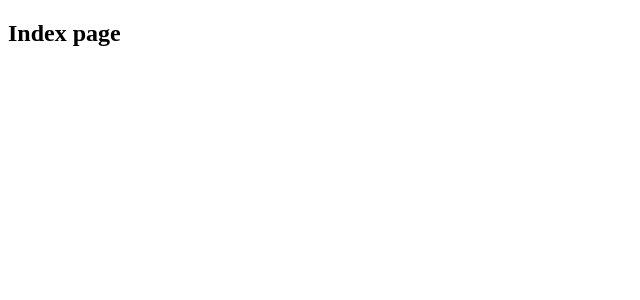
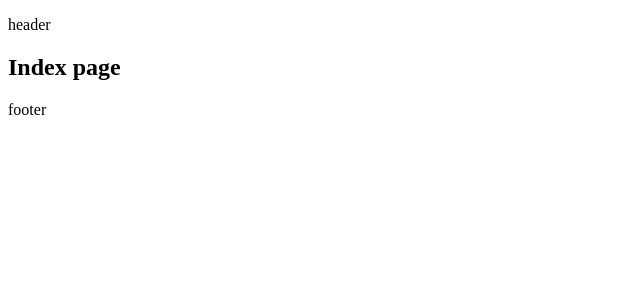
Before and after one commit to jovanSlavujevic96/MultiUserSEOBloggingPlatform_Course, a Next.js app in the folder frontend/: page / in a window 1280 px wide. Shown: the top 300 px of the page, without its empty margins (0-640 px from the left). Built offline with nearby package versions, Linux system fonts and the light colour scheme.

Commit message:
Page layout

```diff
--- /dev/null
+++ b/frontend/components/Layout.js
@@ -0,0 +1,13 @@
+import React from 'react';
+
+const Layout = ({children}) => {
+    return (
+        <React.Fragment>
+            <p>header</p>
+                {children}
+            <p>footer</p>
+        </React.Fragment>
+    )
+};
+
+export default Layout;
--- a/frontend/pages/index.js
+++ b/frontend/pages/index.js
@@ -1,3 +1,11 @@
-const Index = () => <h2>Index page</h2>
+import Layout from '../components/Layout';
+
+const Index = () => {
+    return (
+        <Layout>
+            <h2>Index page</h2>
+        </Layout>
+    )
+}
 
 export default Index;
```
